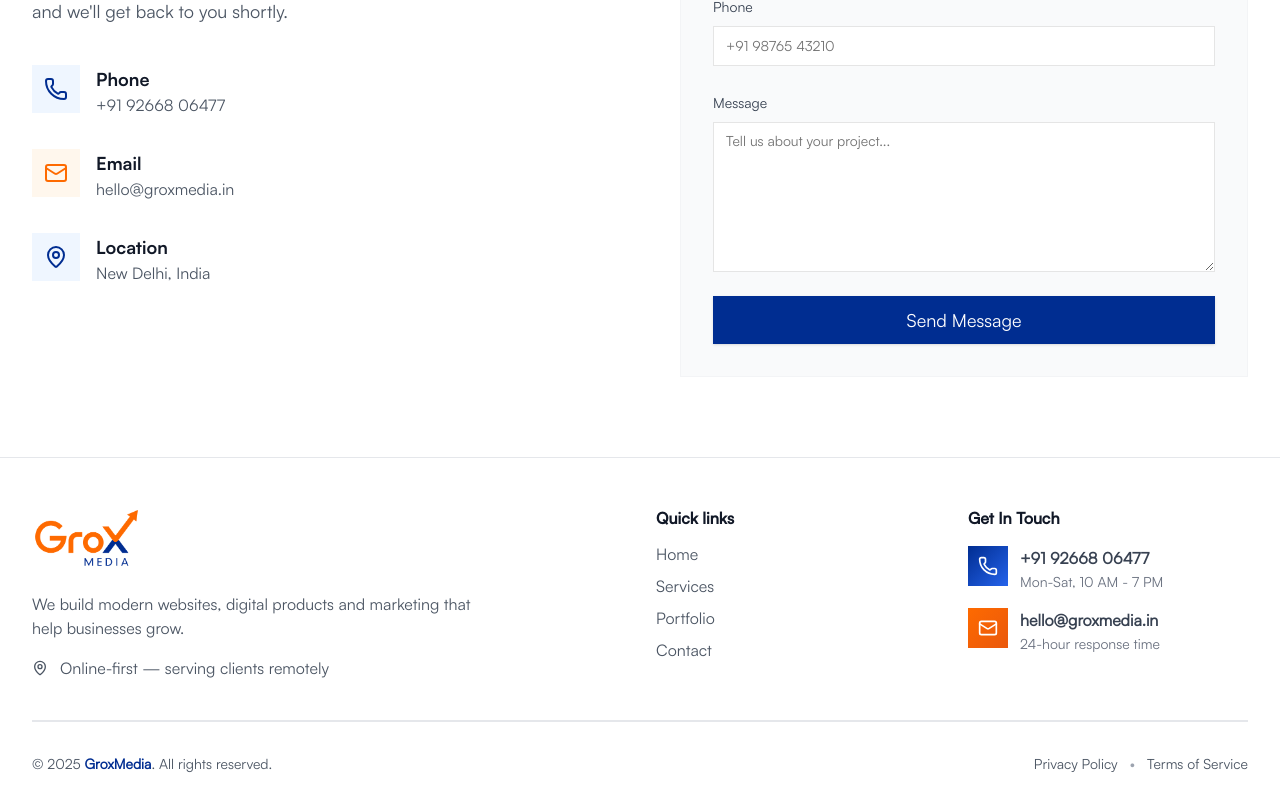
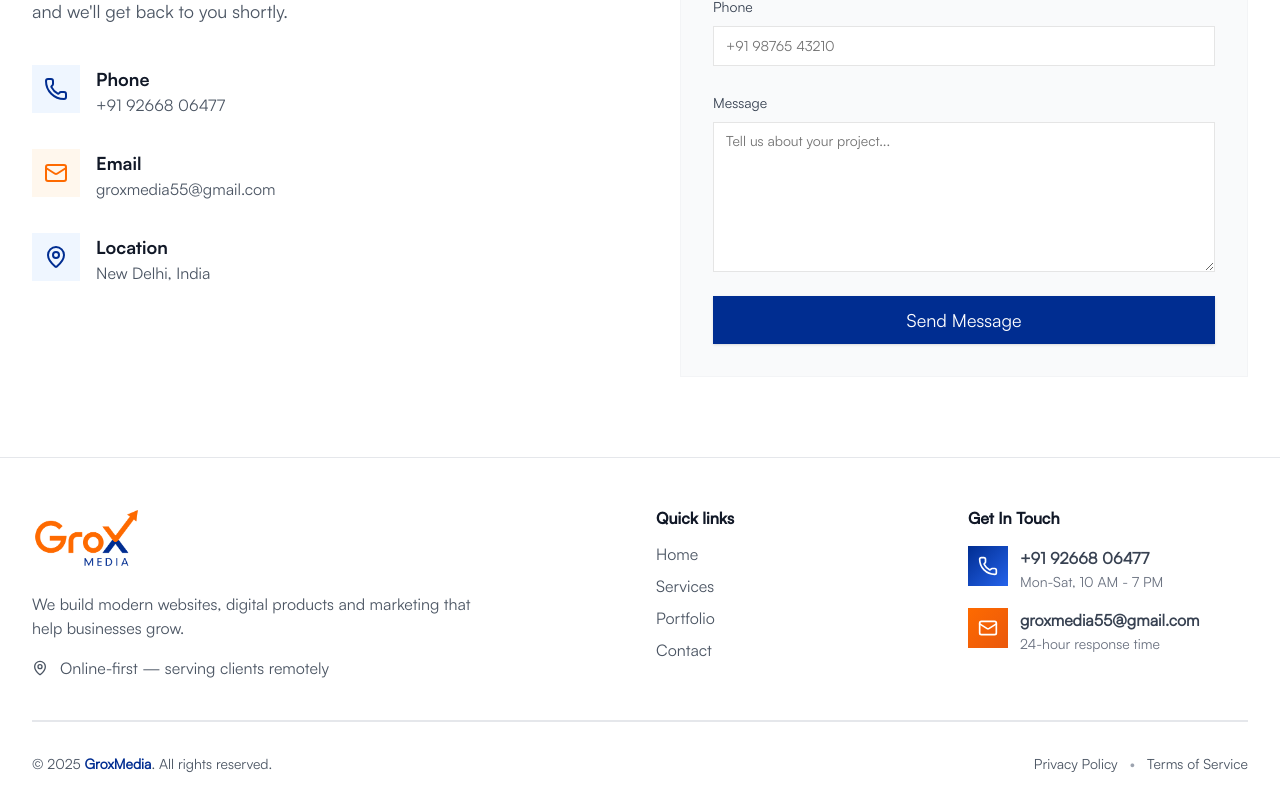
Before and after one commit to riteshk-007/grox-media, a Next.js app: page / in a window 1280 px wide. Shown: the part 5687-6499 px from the top of the page. Built offline with nearby package versions, Linux system fonts and the light colour scheme.

Commit message:
update contact email to groxmedia55@gmail.com across multiple components

```diff
--- a/src/app/api/form/route.ts
+++ b/src/app/api/form/route.ts
@@ -120,7 +120,7 @@ function buildUserTemplate({ name, message }: { name: string; message?: string }
         <strong>GroxMedia</strong><br/>
         Your Trusted IT Service Partner<br/>
         Web Development | Digital Marketing | Graphic Design | MVP Development<br/><br/>
-        📞 +91 92668 06477 • ✉️ hello@groxmedia.in<br/>
+        📞 +91 92668 06477 • ✉️ groxmedia55@gmail.com<br/>
         🌐 www.groxmedia.in
       </div>
     </div>
--- a/src/app/privacy/page.tsx
+++ b/src/app/privacy/page.tsx
@@ -44,10 +44,10 @@ export default function PrivacyPage() {
                     <p className="text-gray-700 mb-6">We may use third-party services (analytics, hosting, chat) that may collect limited technical data. We choose trusted providers and don&apos;t share personal data except to deliver services you request.</p>
 
                     <h3 className="text-2xl font-bold text-gray-900 mb-4">Your choices</h3>
-                    <p className="text-gray-700 mb-6">You can ask us to remove your data by contacting hello@groxmedia.in. We&apos;ll respond quickly and delete your personal information where required.</p>
+                    <p className="text-gray-700 mb-6">You can ask us to remove your data by contacting groxmedia55@gmail.com. We&apos;ll respond quickly and delete your personal information where required.</p>
 
                     <h3 className="text-2xl font-bold text-gray-900 mb-4">Contact</h3>
-                    <p className="text-gray-700">If you have questions about privacy, email us at <a href="mailto:hello@groxmedia.in" className="text-groxBlue font-semibold hover:underline">hello@groxmedia.in</a>.</p>
+                    <p className="text-gray-700">If you have questions about privacy, email us at <a href="mailto:groxmedia55@gmail.com" className="text-groxBlue font-semibold hover:underline">groxmedia55@gmail.com</a>.</p>
                 </div>
             </div>
         </main>
--- a/src/app/terms/page.tsx
+++ b/src/app/terms/page.tsx
@@ -44,7 +44,7 @@ export default function TermsPage() {
                     <p className="text-gray-700 mb-6">We do our best to provide accurate information, but we aren&apos;t liable for indirect damages. For custom work, see our agreement terms.</p>
 
                     <h3 className="text-2xl font-bold text-gray-900 mb-4">Contact</h3>
-                    <p className="text-gray-700">Questions about these terms? Email <a href="mailto:hello@groxmedia.in" className="text-groxBlue font-semibold hover:underline">hello@groxmedia.in</a>.</p>
+                    <p className="text-gray-700">Questions about these terms? Email <a href="mailto:groxmedia55@gmail.com" className="text-groxBlue font-semibold hover:underline">groxmedia55@gmail.com</a>.</p>
                 </div>
             </div>
         </main>
--- a/src/components/Contact.tsx
+++ b/src/components/Contact.tsx
@@ -124,7 +124,7 @@ const Contact = () => {
                                 </div>
                                 <div>
                                     <h3 className="text-lg font-semibold text-gray-900">Email</h3>
-                                    <p className="text-gray-600">hello@groxmedia.in</p>
+                                    <p className="text-gray-600">groxmedia55@gmail.com</p>
                                 </div>
                             </div>
 
--- a/src/components/shared/ContactSection.tsx
+++ b/src/components/shared/ContactSection.tsx
@@ -358,7 +358,7 @@ const ContactSection = () => {
                                 </div>
                                 <div>
                                     <h4 className="font-bold text-gray-900 mb-1">Email</h4>
-                                    <p className="text-gray-600">hello@groxmedia.in</p>
+                                    <p className="text-gray-600">groxmedia55@gmail.com</p>
                                 </div>
                             </div>
 
--- a/src/components/shared/Footer.tsx
+++ b/src/components/shared/Footer.tsx
@@ -106,11 +106,11 @@ const Footer: React.FC = () => {
                             </div>
                             <div className="min-w-0 flex-1">
                                 <a
-                                    href="mailto:hello@groxmedia.in"
+                                    href="mailto:groxmedia55@gmail.com"
                                     className="text-gray-700 font-semibold text-sm sm:text-base hover:text-groxOrange transition-colors duration-200 block break-all"
 
                                 >
-                                    hello@groxmedia.in
+                                    groxmedia55@gmail.com
                                 </a>
                                 <div className="text-gray-500 text-xs sm:text-sm mt-0.5">
                                     24-hour response time
```
